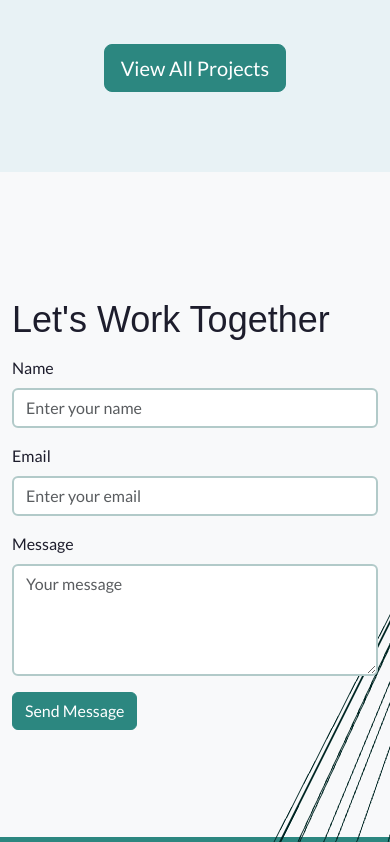
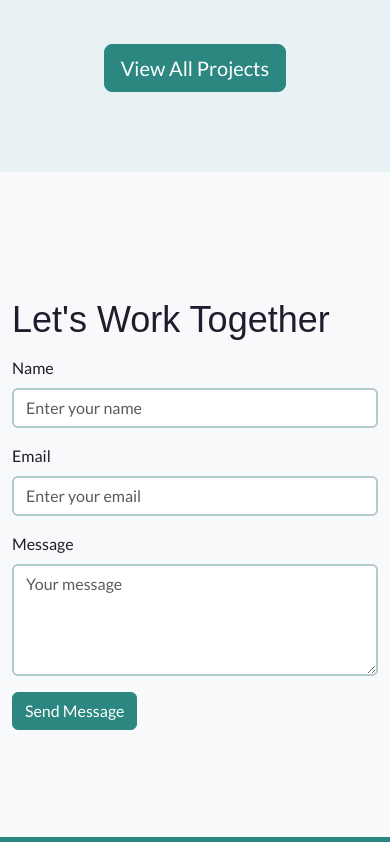
Before and after one commit to felipemora69/Portfolio2.0, a React (Vite) app: page / in a window 390 px wide. Shown: the part 2402-3244 px from the top of the page. Built offline with nearby package versions, Linux system fonts and the light colour scheme; a web font is replaced by a local one.

Commit message:
Update size4

```diff
--- a/src/index.css
+++ b/src/index.css
@@ -291,10 +291,10 @@ h1, h2, h3, h4, h5, h6 {
     font-size: 1.125rem;
   }
   .three-scene-container {
-    top: 2765px;
+    top: 2760px;
     left: 0;
     height: 660px;
-    width: 400px;
+    width: 38px;
   }
 
   .three-scene-collab {
```
